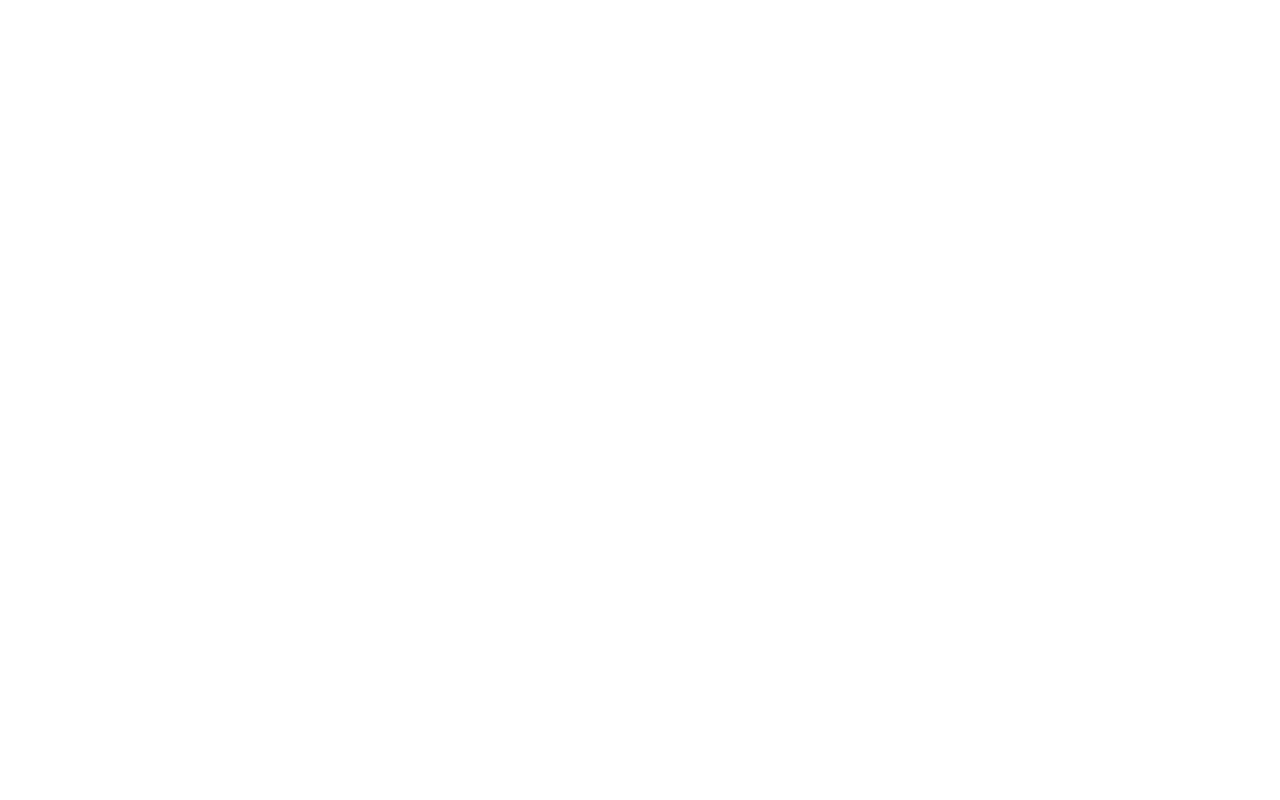
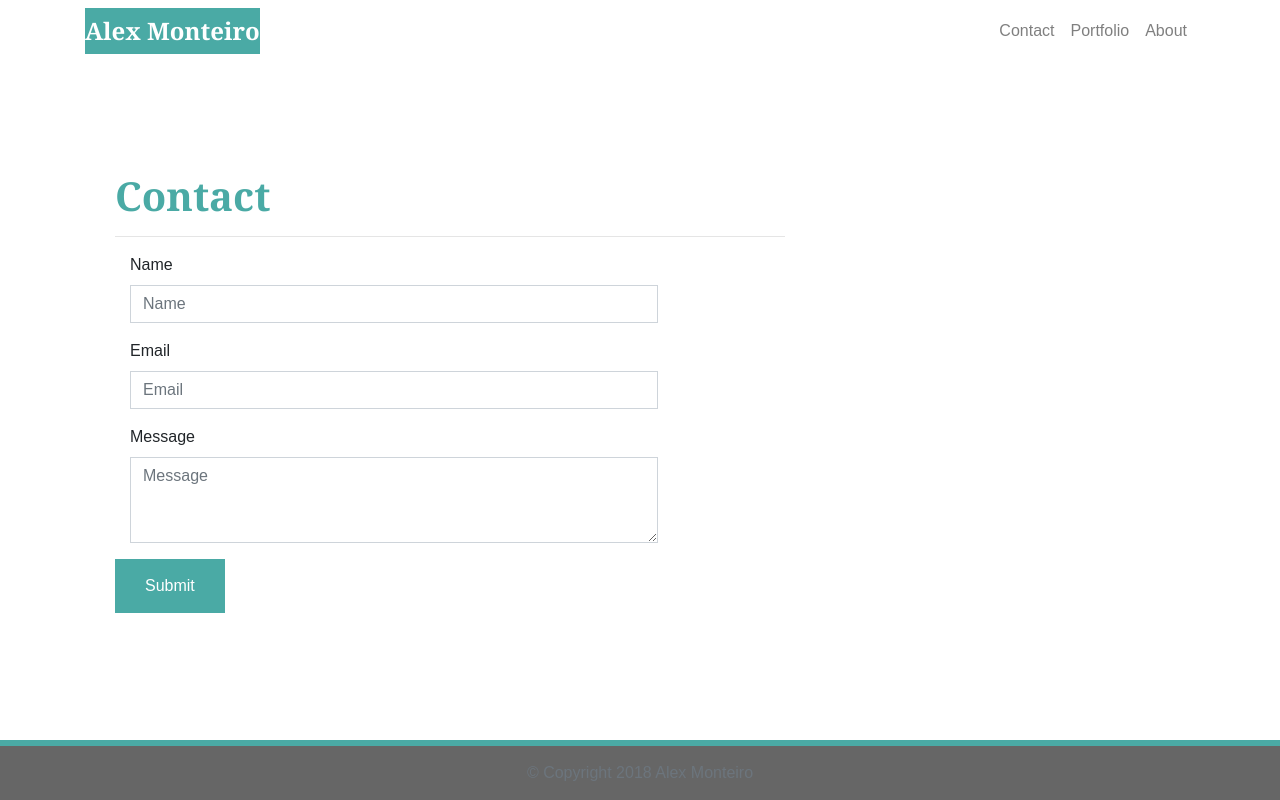
Before and after one commit to alexjmcm/Bootstrap-Portfolio, a plain HTML site: page contact.html in a window 1280 px wide. Drawn offline with nearby package versions, Linux system fonts and the light colour scheme.

Commit message:
contact.html updated

```diff
--- a/contact.html
+++ b/contact.html
@@ -0,0 +1,103 @@
+<!DOCTYPE html>
+<html lang="en-us">
+
+<head>
+
+  <meta charset="UTF-8">
+  <meta name="viewport" content="width=device-width, initial-scale=1.0">
+  <meta http-equiv="X-UA-Compatible" content="ie=edge">
+
+  <title>Bootstrap Basic Portfolio</title>
+
+  <!-- Boostrap Stylesheet -->
+  <link rel="stylesheet" href="https://maxcdn.bootstrapcdn.com/bootstrap/4.0.0/css/bootstrap.min.css">
+
+  <!-- Our own CSS stylesheet -->
+  <link rel="stylesheet" href="assets/css/styles.css" media="screen">
+
+</head>
+
+<body>
+
+  <nav class="navbar navbar-expand-lg navbar-light navbar-fixed-top">
+    <div class="container">
+      <!-- Brand and toggle get grouped for better mobile display -->
+      <div class="navbar-header">
+        <a class="navbar-brand" href="index.html" id="logo">Alex Monteiro</a>
+      </div>
+      <button class="navbar-toggler collapsed ml-auto" data-toggle="collapse" data-target="#page-nav-collapse" aria-expanded="false">
+          <span class="sr-only">Toggle navigation</span>
+          <span class="icon-bar"></span>
+          <span class="icon-bar"></span>
+          <span class="icon-bar"></span>
+        </button>
+      <!-- Collect the nav links, forms, and other content for toggling -->
+      <div class="collapse navbar-collapse" id="page-nav-collapse">
+        <ul class="nav navbar-nav ml-auto">
+          <li>
+            <a class="nav-link" href="contact.html">Contact</a>
+          </li>
+          <li>
+            <a class="nav-link" href="portfolio.html">Portfolio</a>
+          </li>
+          <li>
+            <a class="nav-link" href="index.html">About</a>
+          </li>
+        </ul>
+      </div>
+      <!-- /.navbar-collapse -->
+    </div>
+    <!-- /.container -->
+  </nav>
+  <!-- End of navbar -->
+
+  <!-- Start of container -->
+  <main class="container">
+    <section class="row">
+      <div class="col-md-8">
+        <form class="block form-horizontal">
+          <h1 class="block-header">Contact</h1>
+          <hr />
+          <div class="form-group">
+            <label for="name" class="col-sm-2 control-label">Name</label>
+            <div class="col-sm-10">
+              <input type="email" class="form-control" id="name" placeholder="Name">
+            </div>
+          </div>
+          <div class="form-group">
+            <label for="email" class="col-sm-2 control-label">Email</label>
+            <div class="col-sm-10">
+              <input type="password" class="form-control" id="email" placeholder="Email">
+            </div>
+          </div>
+          <div class="form-group">
+            <label class="col-sm-2 control-label" for="msg">Message</label>
+            <div class="col-sm-10">
+              <textarea id="msg" class="form-control" rows="3" placeholder="Message"></textarea>
+            </div>
+          </div>
+          <button class="submit-btn">Submit</button>
+        </form>
+      </div>
+    </section>
+  </main>
+  <!-- End of container -->
+
+  <!-- Start of footer -->
+  <footer class="footer">
+    <div class="two-toned-footer-color"></div>
+    <p class="text-muted text-muted-footer text-center">
+      &copy; Copyright 2018 Alex Monteiro
+    </p>
+  </footer>
+  <!-- End of footer -->
+
+  <!-- jQuery CDN -->
+  <script type="text/javascript" src="https://cdnjs.cloudflare.com/ajax/libs/jquery/3.2.1/jquery.min.js"></script>
+
+  <!-- Bootstrap CDN -->
+  <script src="https://maxcdn.bootstrapcdn.com/bootstrap/4.0.0/js/bootstrap.min.js"></script></script>
+
+</body>
+
+</html>
```
Also changed, not shown: index.html (+1 -1 lines).
